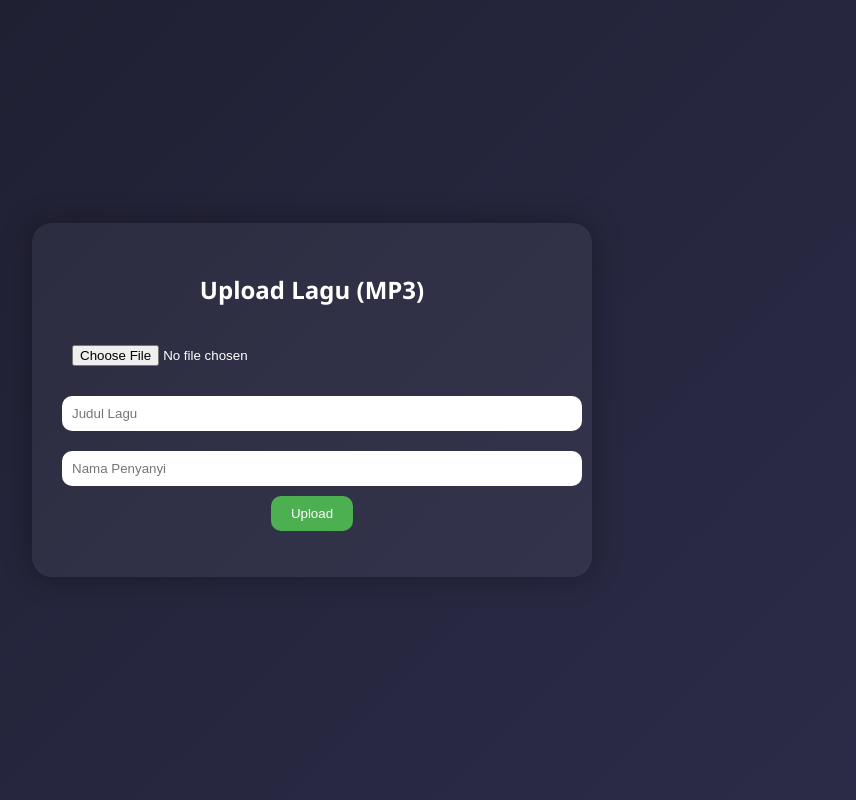
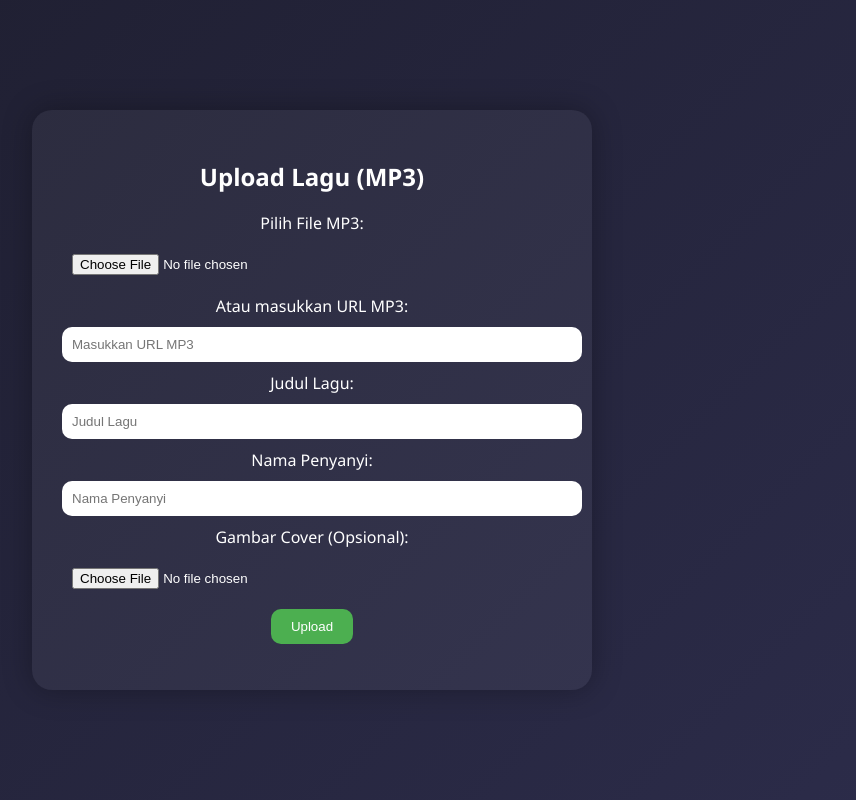
Before and after one commit to DaffTzy5912/ucmp, a plain HTML site: page upload.html in a window 1280 px wide. Shown: the whole page, without its empty margins (328-1184 px from the left). Drawn offline with Linux system fonts and the light colour scheme.

Commit message:
Update upload.html

```diff
--- a/upload.html
+++ b/upload.html
@@ -9,9 +9,21 @@
 <body>
     <div class="upload-container">
         <h2>Upload Lagu (MP3)</h2>
+        <label for="musicFile">Pilih File MP3:</label>
         <input type="file" id="musicFile" accept=".mp3" />
+
+        <label for="musicUrl">Atau masukkan URL MP3:</label>
+        <input type="text" id="musicUrl" placeholder="Masukkan URL MP3" />
+
+        <label for="songTitle">Judul Lagu:</label>
         <input type="text" id="songTitle" placeholder="Judul Lagu" />
+
+        <label for="songArtist">Nama Penyanyi:</label>
         <input type="text" id="songArtist" placeholder="Nama Penyanyi" />
+
+        <label for="coverImage">Gambar Cover (Opsional):</label>
+        <input type="file" id="coverImage" accept=".jpg, .jpeg, .png" />
+
         <button onclick="uploadSong()">Upload</button>
         <p id="status"></p>
     </div>
```
